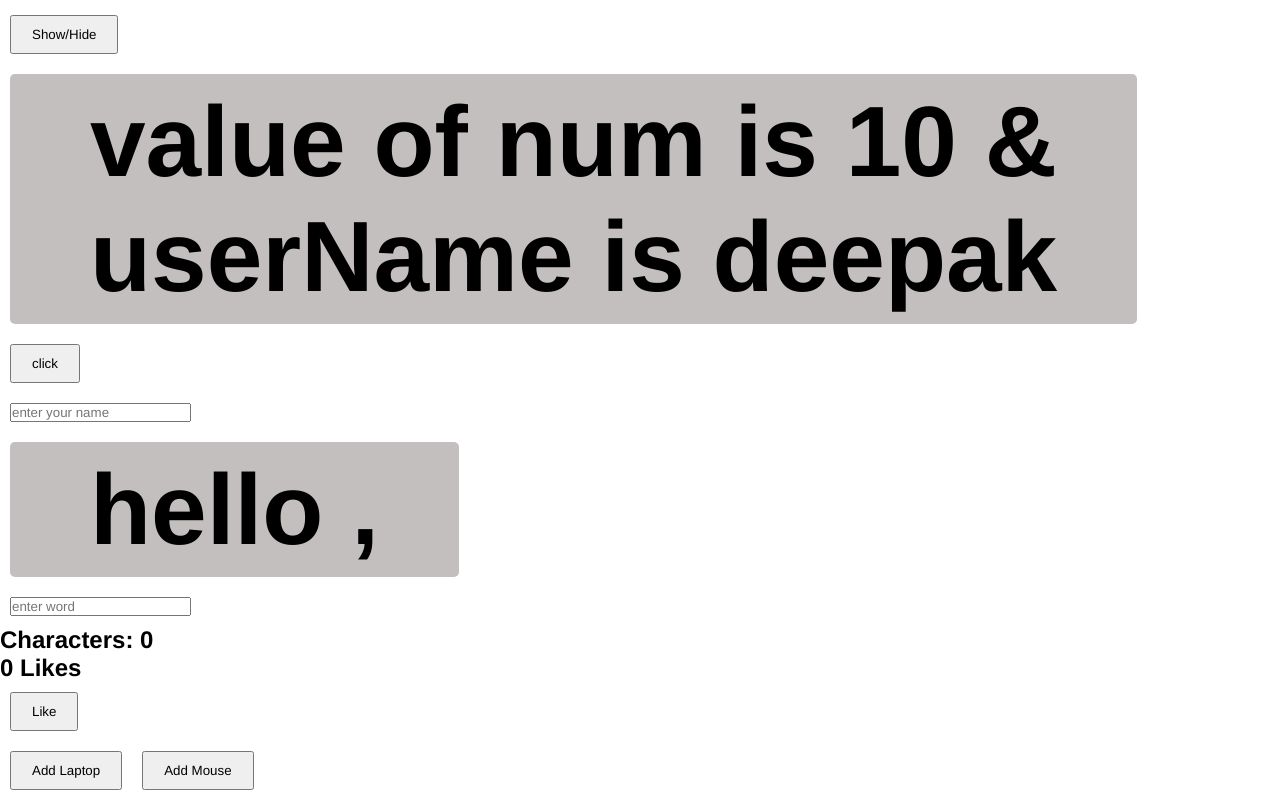
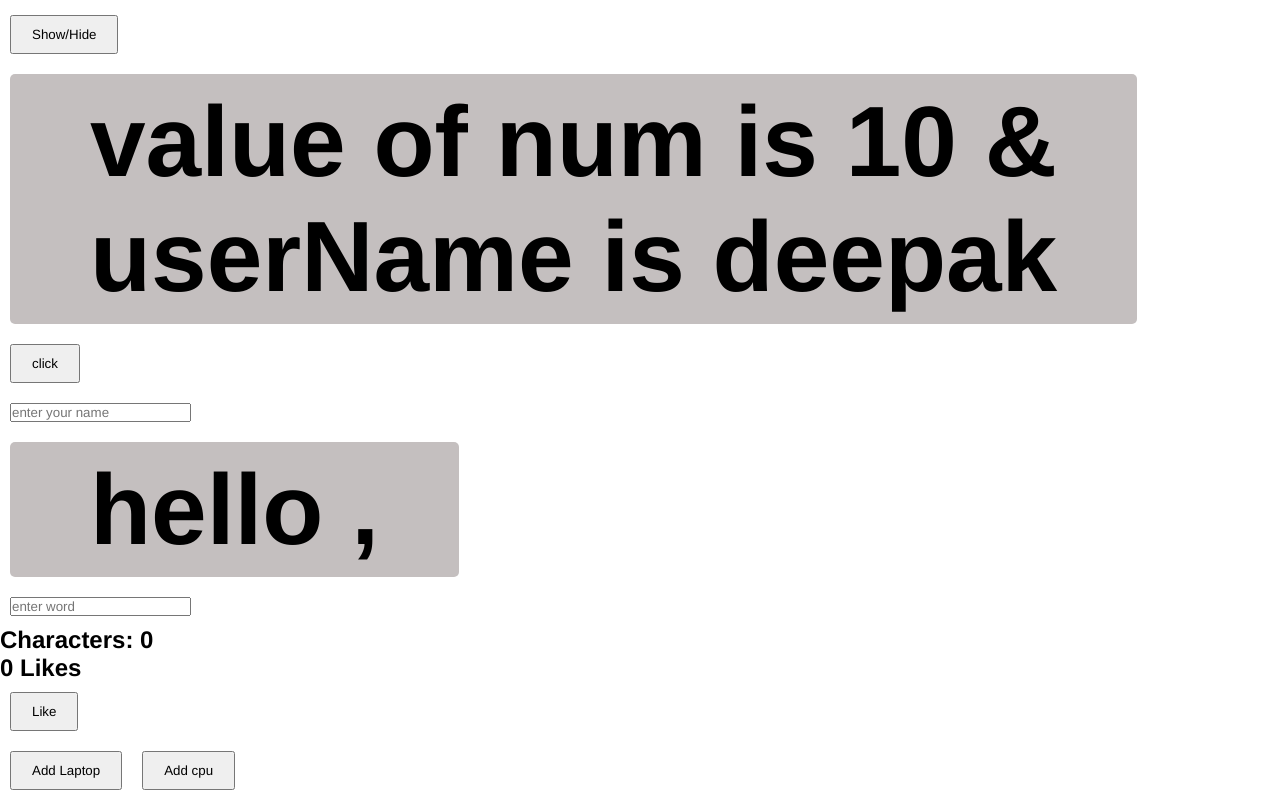
Before and after one commit to ayazmalek/learn-react, a React (Vite) app in the folder 09-Usestate/: page / in a window 1280 px wide. Shown: the part 364-1164 px from the top of the page. Built offline with nearby package versions, Linux system fonts and the light colour scheme.

Commit message:
use state integration

```diff
--- a/09-Usestate/src/components/Cart.jsx
+++ b/09-Usestate/src/components/Cart.jsx
@@ -17,8 +17,8 @@ const Cart = () => {
         Add Laptop
       </button>
 
-      <button onClick={() => addItem({ id: 2, name: "Mouse" })}>
-        Add Mouse
+      <button onClick={() => addItem({ id: 2, name: "cpu" })}>
+        Add cpu
       </button>
 
       {cart.map((item) => (
```
